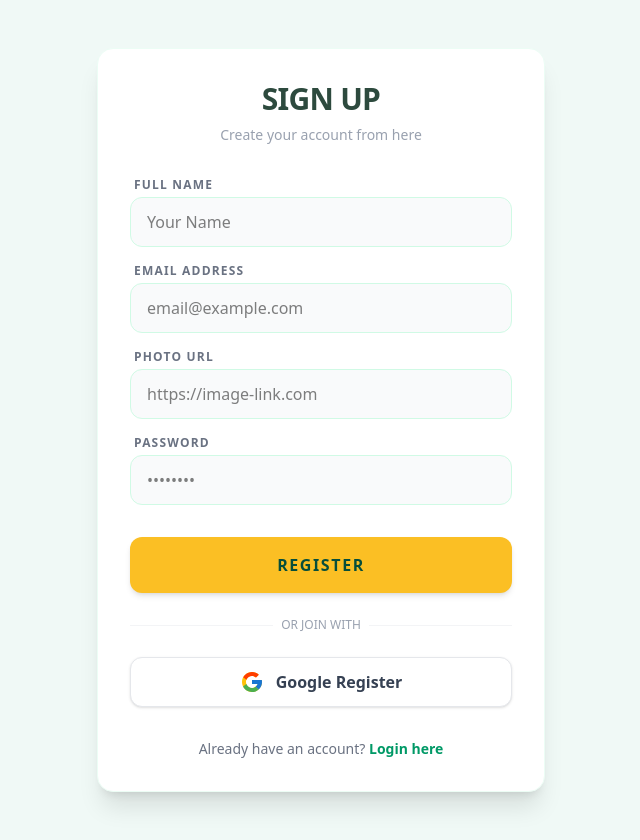
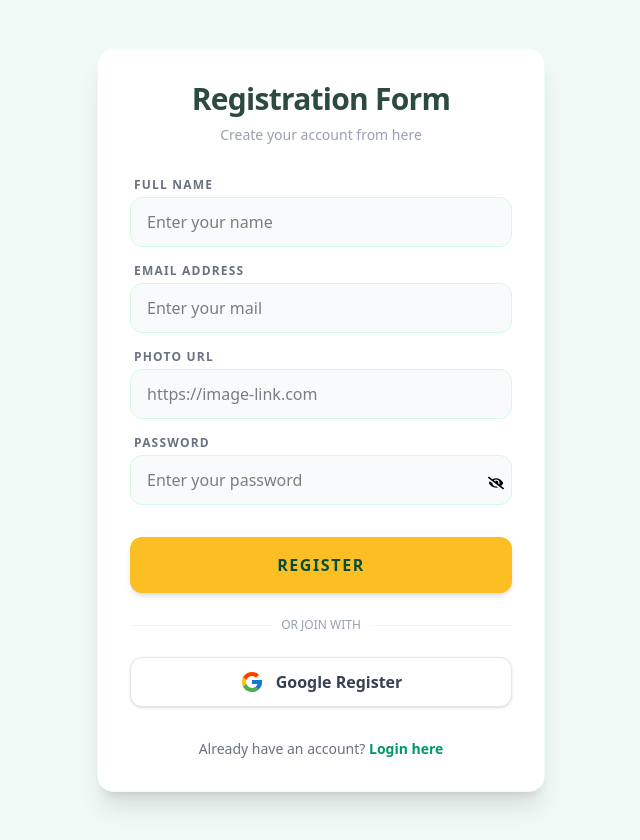
Before and after one commit to fireflyurmi/qurbani-hat-project, a Next.js app: page /register in a window 1280 px wide. Shown: the whole page, without its empty margins (319-959 px from the left). Built offline with nearby package versions, Linux system fonts and the light colour scheme.

Commit message:
MONGODB_URI added

```diff
--- a/package.json
+++ b/package.json
@@ -9,9 +9,13 @@
     "lint": "eslint"
   },
   "dependencies": {
+    "@better-auth/mongo-adapter": "^1.6.9",
+    "better-auth": "^1.6.9",
+    "mongodb": "^7.2.0",
     "next": "16.2.4",
     "react": "19.2.4",
     "react-dom": "19.2.4",
+    "react-hook-form": "^7.75.0",
     "react-icons": "^5.6.0",
     "react-spinners": "^0.17.0",
     "react-toastify": "^11.1.0"
--- a/src/app/(auth)/login/page.jsx
+++ b/src/app/(auth)/login/page.jsx
@@ -1,12 +1,21 @@
 "use client";
-import React from "react";
+import React, { useState } from "react";
 import Link from "next/link";
 import { FcGoogle } from "react-icons/fc";
+import { useForm } from "react-hook-form";
+import { FaEye, FaEyeSlash } from "react-icons/fa";
 
 const LoginPage = () => {
-  const handleLogin = (e) => {
-    e.preventDefault();
-  };
+
+    const {
+    register,
+    handleSubmit,
+    formState: { errors },
+  } = useForm()
+
+  const [isShowPassword, setIsShowPassword] = useState(false);
+
+  const handleLogin = () => {};
 
   const handleGoogleLogin = () => {
     // Functionality will be added in the next step
@@ -16,36 +25,49 @@ const LoginPage = () => {
     <main className="min-h-screen bg-[#f0f9f6] flex items-center justify-center py-12 px-4">
       <div className="max-w-md w-full bg-white rounded-2xl shadow-xl border border-emerald-50 overflow-hidden">
         <div className="p-8">
-          <h2 className="text-3xl font-black text-[#2d4a3e] text-center uppercase tracking-tight mb-2">
+          <h2 className="text-3xl font-black text-[#2d4a3e] text-center tracking-tight mb-2">
             User Login
           </h2>
           <p className="text-gray-400 text-center text-sm mb-8">
             Welcome back to QurbaniHat
           </p>
 
-          <form onSubmit={handleLogin} className="space-y-5">
+          <form onSubmit={handleSubmit(handleLogin)} className="space-y-5">
             <div>
               <label className="block text-xs font-bold text-gray-500 uppercase tracking-widest mb-1 ml-1">
                 Email Address
               </label>
               <input
-                required
                 type="email"
-                placeholder="email@example.com"
+                placeholder="Enter your email"
+                {...register("email", { required: "Email field is required" })}
                 className="w-full px-4 py-3 rounded-xl border border-emerald-100 outline-none focus:ring-2 focus:ring-[#fbbf24] bg-gray-50 transition-all"
               />
+              {errors.email && (
+                <p className="text-red-500 font-mono">{errors.email.message}</p>
+              )}
             </div>
 
-            <div>
+            <div className="relative">
               <label className="block text-xs font-bold text-gray-500 uppercase tracking-widest mb-1 ml-1">
                 Password
               </label>
               <input
-                required
-                type="password"
-                placeholder="••••••••"
+                type={isShowPassword ? "text" : "password"}
+                placeholder="Enter your password"
+                {...register("password", {
+                  required: "Password field is required",
+                })}
                 className="w-full px-4 py-3 rounded-xl border border-emerald-100 outline-none focus:ring-2 focus:ring-[#fbbf24] bg-gray-50 transition-all"
               />
+              <span onClick={()=> setIsShowPassword(!isShowPassword)} className="absolute right-2 top-10 cursor-pointer">
+                { isShowPassword ? <FaEye/> : <FaEyeSlash/>}
+              </span>
+              {errors.password && (
+                <p className="text-red-500 font-mono">
+                  {errors.password.message}
+                </p>
+              )}
             </div>
 
             <button
--- a/src/app/(auth)/register/page.jsx
+++ b/src/app/(auth)/register/page.jsx
@@ -1,36 +1,47 @@
 "use client";
-import React from "react";
+import React, { useState } from "react";
 import Link from "next/link";
 import { FcGoogle } from "react-icons/fc";
+import { useForm } from "react-hook-form";
+import { FaEye, FaEyeSlash } from "react-icons/fa";
 
 const RegisterPage = () => {
-  const handleRegister = (e) => {
-    e.preventDefault();
-    // Functionality will be added in the next step
+  const {
+    register,
+    handleSubmit,
+    formState: { errors },
+  } = useForm();
+
+  const [isShowPassword, setIsShowPassword] = useState(false);
+  const handleRegister = (formData) => {
+    const { email, name, photo, password } = formData;
   };
 
   return (
     <main className="min-h-screen bg-[#f0f9f6] flex items-center justify-center py-12 px-4">
       <div className="max-w-md w-full bg-white rounded-2xl shadow-xl border border-emerald-50 overflow-hidden">
         <div className="p-8">
-          <h2 className="text-3xl font-black text-[#2d4a3e] text-center uppercase tracking-tight mb-2">
-            Sign Up
+          <h2 className="text-3xl font-black text-[#2d4a3e] text-center tracking-tight mb-2">
+            Registration Form
           </h2>
           <p className="text-gray-400 text-center text-sm mb-8">
             Create your account from here
           </p>
 
-          <form onSubmit={handleRegister} className="space-y-4">
+          <form onSubmit={handleSubmit(handleRegister)} className="space-y-4">
             <div>
               <label className="block text-xs font-bold text-gray-500 uppercase tracking-widest mb-1 ml-1">
                 Full Name
               </label>
               <input
-                required
                 type="text"
-                placeholder="Your Name"
+                placeholder="Enter your name"
+                {...register("name", { required: "Name field is required" })}
                 className="w-full px-4 py-3 rounded-xl border border-emerald-100 outline-none focus:ring-2 focus:ring-[#fbbf24] bg-gray-50 transition-all"
               />
+              {errors.name && (
+                <p className="text-red-500 font-mono">{errors.name.message}</p>
+              )}
             </div>
 
             <div>
@@ -38,11 +49,14 @@ const RegisterPage = () => {
                 Email Address
               </label>
               <input
-                required
                 type="email"
-                placeholder="email@example.com"
+                placeholder="Enter your mail"
+                {...register("email", { required: "Email field is required" })}
                 className="w-full px-4 py-3 rounded-xl border border-emerald-100 outline-none focus:ring-2 focus:ring-[#fbbf24] bg-gray-50 transition-all"
               />
+              {errors.email && (
+                <p className="text-red-500 font-mono">{errors.email.message}</p>
+              )}
             </div>
 
             <div>
@@ -50,23 +64,39 @@ const RegisterPage = () => {
                 Photo URL
               </label>
               <input
-                required
                 type="url"
                 placeholder="https://image-link.com"
+                {...register("photo", { required: "URL field is required" })}
                 className="w-full px-4 py-3 rounded-xl border border-emerald-100 outline-none focus:ring-2 focus:ring-[#fbbf24] bg-gray-50 transition-all"
               />
+              {errors.photo && (
+                <p className="text-red-500 font-mono">{errors.photo.message}</p>
+              )}
             </div>
 
-            <div>
+            <div className="relative">
               <label className="block text-xs font-bold text-gray-500 uppercase tracking-widest mb-1 ml-1">
                 Password
               </label>
               <input
-                required
-                type="password"
-                placeholder="••••••••"
+                type={isShowPassword ? "text" : "password"}
+                placeholder="Enter your password"
+                {...register("password", {
+                  required: "Password field is required",
+                })}
                 className="w-full px-4 py-3 rounded-xl border border-emerald-100 outline-none focus:ring-2 focus:ring-[#fbbf24] bg-gray-50 transition-all"
               />
+              <span
+                onClick={() => setIsShowPassword(!isShowPassword)}
+                className="absolute right-2 top-10 cursor-pointer"
+              >
+                {isShowPassword ? <FaEye /> : <FaEyeSlash />}
+              </span>
+              {errors.password && (
+                <p className="text-red-500 font-mono">
+                  {errors.password.message}
+                </p>
+              )}
             </div>
 
             <button
--- /dev/null
+++ b/src/lib/auth.js
@@ -0,0 +1,13 @@
+import { betterAuth } from "better-auth";
+import { MongoClient } from "mongodb";
+import { mongodbAdapter } from "better-auth/adapters/mongodb";
+
+const client = new MongoClient(process.env.MONGO_URI);
+const db = client.db();
+
+export const auth = betterAuth({
+  database: mongodbAdapter(db, {
+    // Optional: if you don't provide a client, database transactions won't be enabled.
+    client
+  }),
+});
```
Also changed, not shown: 1 other file (tests, documents, lock files or other folders).
